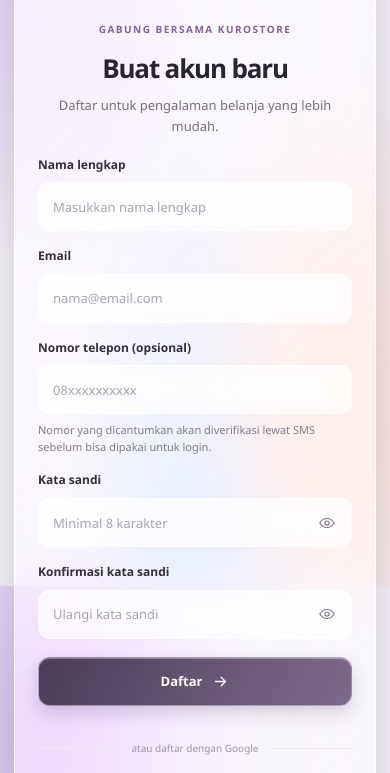
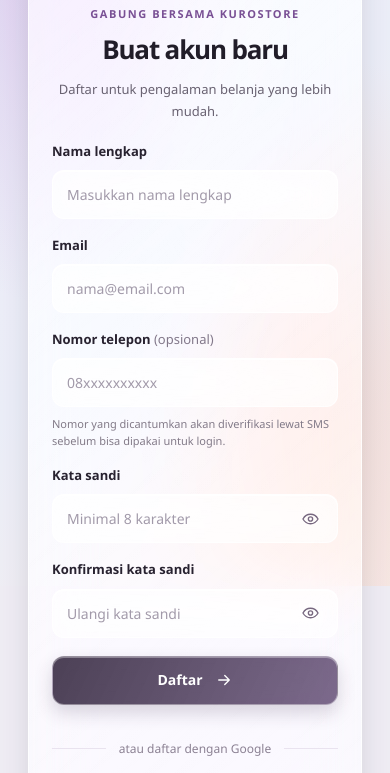
Before and after one commit to muhrizkiakbar239/Kurostore, a website: page public/pages/register.html in a window 390 px wide. Shown: the part 258-1031 px from the top of the page. Drawn offline with Linux system fonts and the light colour scheme.

Commit message:
Refresh responsive register page design

```diff
--- a/public/pages/register.html
+++ b/public/pages/register.html
@@ -10,6 +10,7 @@
   <link rel="icon" type="image/png" href="https://mmtnqldmacxxoactieae.supabase.co/storage/v1/object/public/kurostore-assets/favicon.png">
   <link rel="stylesheet" href="../../assets/css/style.css?v=20261121-14">
   <script src="../../assets/js/style.js?v=20261121-16" defer></script>
+  <link rel="stylesheet" href="../../assets/css/auth-modern.css?v=20261122-1">
 </head>
 <body class="auth-page liquid-auth-page">
   <main class="auth-shell">
```
